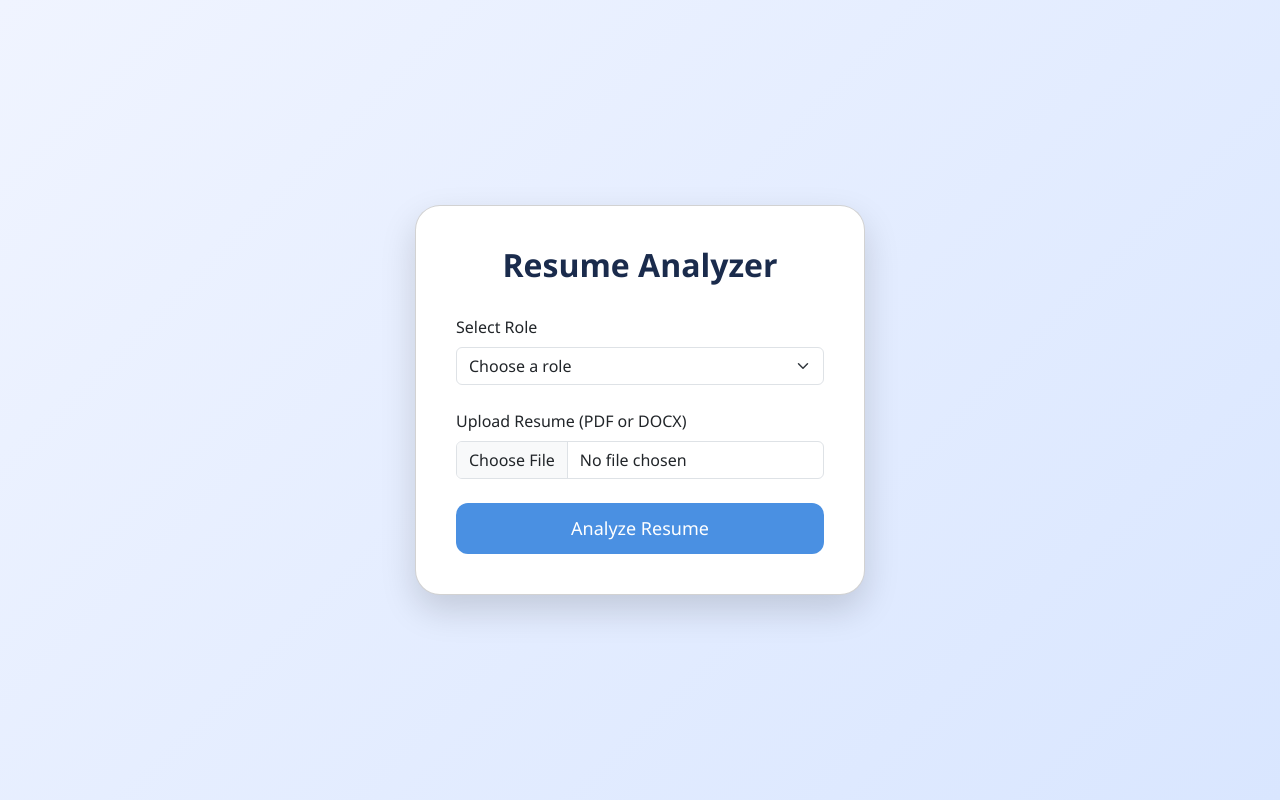
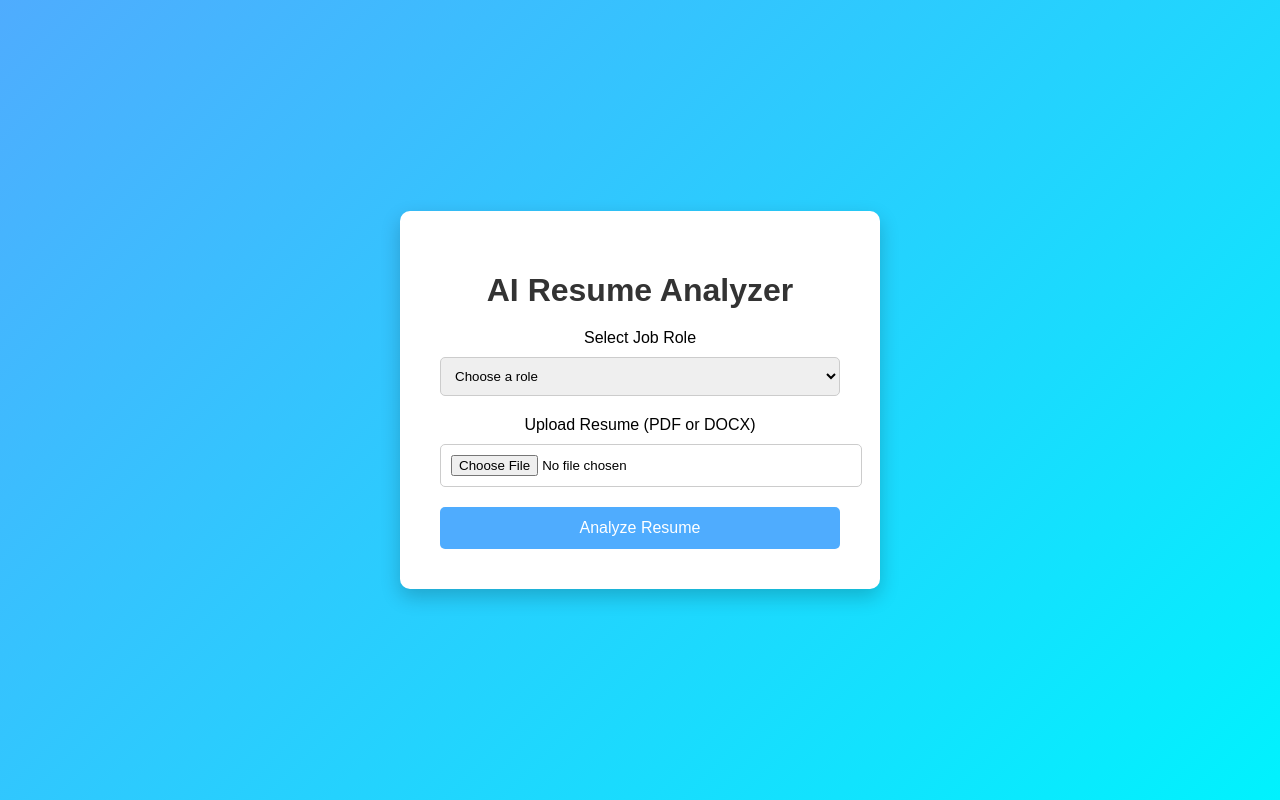
Before and after one commit to Soudhamini04/resume-analyzer, a Flask app: page / in a window 1280 px wide. Run offline with Flask 3, Linux system fonts and the light colour scheme.

Commit message:
Updated resume analyzer code and improvements

```diff
--- a/app.py
+++ b/app.py
@@ -1,123 +1,167 @@
-from flask import Flask, render_template, request, send_file
+from flask import Flask, render_template, request
 import PyPDF2
 import docx
-import io
-from reportlab.platypus import SimpleDocTemplate, Paragraph, Spacer
-from reportlab.lib.styles import getSampleStyleSheet
-from reportlab.lib.units import inch
+import os
 
 app = Flask(__name__)
 
 # ---------------- ROLE SKILLS DATABASE ---------------- #
+
 ROLE_SKILLS = {
-    "Data Scientist": ["python", "machine learning", "deep learning", "pandas", "numpy", "tensorflow", "pytorch", "sql", "statistics"],
-    "Web Developer": ["html", "css", "javascript", "react", "node", "flask", "django", "sql"],
-    "AI Engineer": ["python", "deep learning", "nlp", "tensorflow", "pytorch", "machine learning"],
-    "Software Engineer": ["java", "python", "c++", "data structures", "algorithms", "sql", "oop"],
-    "Frontend Developer": ["html", "css", "javascript", "react", "angular", "vue", "bootstrap"],
-    "Backend Developer": ["python", "java", "node", "django", "flask", "sql", "api", "microservices"],
-    "DevOps Engineer": ["aws", "docker", "kubernetes", "jenkins", "ci/cd", "linux", "monitoring", "terraform"],
-    "Mobile App Developer": ["android", "ios", "java", "kotlin", "swift", "flutter", "react native", "mobile ui"],
-    "Cloud Engineer": ["aws", "azure", "gcp", "docker", "kubernetes", "terraform", "ci/cd", "monitoring"],
-    "Machine Learning Engineer": ["python", "machine learning", "tensorflow", "pytorch", "data preprocessing", "model deployment", "numpy", "pandas"]
+
+"Data Scientist":[
+"python","machine learning","deep learning","statistics",
+"pandas","numpy","data analysis","tensorflow","pytorch","sql"
+],
+
+"Software Engineer":[
+"java","python","c++","data structures","algorithms",
+"system design","git","api","oop","debugging"
+],
+
+"Web Developer":[
+"html","css","javascript","react","node","express",
+"mongodb","frontend","backend","web development"
+],
+
+"Mobile App Developer":[
+"android","kotlin","java","flutter","react native",
+"mobile development","api","firebase"
+],
+
+"DevOps Engineer":[
+"docker","kubernetes","aws","azure","ci/cd",
+"jenkins","linux","terraform","cloud"
+],
+
+"Cloud Engineer":[
+"aws","azure","google cloud","docker","kubernetes",
+"cloud computing","linux","networking"
+],
+
+"Machine Learning Engineer":[
+"python","machine learning","deep learning",
+"tensorflow","pytorch","scikit learn","data pipelines"
+],
+
+"AI Engineer":[
+"python","deep learning","nlp","computer vision",
+"tensorflow","pytorch","machine learning"
+],
+
+"Frontend Developer":[
+"html","css","javascript","react","vue","angular",
+"ui","responsive design"
+],
+
+"Backend Developer":[
+"python","java","node","api","database",
+"sql","backend","server","microservices"
+]
+
 }
 
-IMPORTANT_SKILLS = ["python", "machine learning", "java", "aws", "docker"]
+# ---------------- RESUME TEXT EXTRACTION ---------------- #
 
-available_roles = list(ROLE_SKILLS.keys())
+def extract_text(file):
 
-# ---------------- UTILITY FUNCTIONS ---------------- #
-def extract_text(file):
-    text = ""
-    if file.filename.endswith('.pdf'):
-        reader = PyPDF2.PdfReader(file)
-        for page in reader.pages:
-            page_text = page.extract_text()
-            if page_text:
-                text += page_text.strip() + " "
-    elif file.filename.endswith('.docx'):
-        doc = docx.Document(file)
+    text=""
+
+    if file.filename.endswith(".pdf"):
+
+        pdf=PyPDF2.PdfReader(file)
+
+        for page in pdf.pages:
+            text+=page.extract_text()
+
+    elif file.filename.endswith(".docx"):
+
+        doc=docx.Document(file)
+
         for para in doc.paragraphs:
-            text += para.text.strip() + " "
+            text+=para.text
+
     return text.lower()
 
-def score_resume_for_role(resume_text, role):
-    role_skills = [skill.lower() for skill in ROLE_SKILLS[role]]
-    matched = []
-    missing = []
-    total_weight = 0
-    obtained_weight = 0
-    for skill in role_skills:
-        weight = 2 if skill in IMPORTANT_SKILLS else 1
-        total_weight += weight
-        occurrences = resume_text.count(skill)
-        if occurrences > 0:
-            # Only append skill name, no count
-            matched.append(skill)
-            obtained_weight += weight
-        else:
+
+# ---------------- ATS SCORE ---------------- #
+
+def calculate_ats_score(resume_text, role):
+
+    skills=ROLE_SKILLS[role]
+
+    matched=0
+
+    for skill in skills:
+
+        if skill.lower() in resume_text:
+            matched+=1
+
+    score=(matched/len(skills))*100
+
+    return round(score,2)
+
+
+# ---------------- MISSING SKILLS ---------------- #
+
+def missing_skills(resume_text, role):
+
+    skills=ROLE_SKILLS[role]
+
+    missing=[]
+
+    for skill in skills:
+
+        if skill.lower() not in resume_text:
             missing.append(skill)
-    score = int((obtained_weight / total_weight) * 100) if total_weight > 0 else 0
-    return score, matched, missing
 
-def analyze_top_roles(resume_text, top_n=3):
-    role_scores = []
-    for role in available_roles:
-        score, matched, missing = score_resume_for_role(resume_text, role)
-        role_scores.append({
-            "role": role,
-            "score": score,
-            "matched": matched,
-            "missing": missing
-        })
-    # Sort by score descending
-    role_scores.sort(key=lambda x: x["score"], reverse=True)
-    return role_scores[:top_n]
+    return missing
 
-# ---------------- FLASK ROUTES ---------------- #
-@app.route('/')
-def home():
-    return render_template("index.html", roles=available_roles)
 
-@app.route('/analyze', methods=['POST'])
-def analyze():
-    file = request.files['resume']
-    text = extract_text(file)
-    top_roles = analyze_top_roles(text, top_n=3)
-    return render_template("result.html", top_roles=top_roles)
+# ---------------- SUGGESTIONS ---------------- #
 
-@app.route('/download', methods=['POST'])
-def download():
-    import json
-    top_roles_json = request.form['top_roles']
-    top_roles = json.loads(top_roles_json)  # list of role dicts
+def generate_suggestions(missing):
 
-    buffer = io.BytesIO()
-    doc = SimpleDocTemplate(buffer)
-    elements = []
-    styles = getSampleStyleSheet()
+    suggestions=[]
 
-    elements.append(Paragraph("Resume Analysis Report", styles['Title']))
-    elements.append(Spacer(1, 0.3 * inch))
+    for skill in missing:
 
-    for role_info in top_roles:
-        elements.append(Paragraph(f"Role: {role_info['role']}", styles['Heading2']))
-        elements.append(Paragraph(f"ATS Score: {role_info['score']}%", styles['Normal']))
-        if role_info['matched']:
-            elements.append(Paragraph("Matched Skills:", styles['Heading3']))
-            for skill in role_info['matched']:
-                elements.append(Paragraph(f"- {skill}", styles['Normal']))
-        if role_info['missing']:
-            elements.append(Paragraph("Missing Skills:", styles['Heading3']))
-            for skill in role_info['missing']:
-                elements.append(Paragraph(f"- {skill}", styles['Normal']))
-        elements.append(Spacer(1, 0.3 * inch))
+        suggestions.append(f"Add experience or projects related to {skill}")
 
-    doc.build(elements)
-    buffer.seek(0)
+    return suggestions
 
-    return send_file(buffer, as_attachment=True, download_name="Resume_Report.pdf", mimetype='application/pdf')
 
-# ---------------- RUN APP ---------------- #
-if __name__ == "__main__":
-    app.run(debug=True, host='0.0.0.0', port=5000)
+# ---------------- ROUTES ---------------- #
+
+@app.route("/",methods=["GET","POST"])
+def index():
+
+    roles=list(ROLE_SKILLS.keys())
+
+    if request.method=="POST":
+
+        role=request.form["role"]
+
+        file=request.files["resume"]
+
+        resume_text=extract_text(file)
+
+        ats=calculate_ats_score(resume_text,role)
+
+        missing=missing_skills(resume_text,role)
+
+        suggestions=generate_suggestions(missing)
+
+        return render_template(
+        "result.html",
+        role=role,
+        score=ats,
+        missing=missing,
+        suggestions=suggestions
+        )
+
+    return render_template("index.html",roles=roles)
+
+
+if __name__=="__main__":
+    app.run(debug=True)
--- a/templates/index.html
+++ b/templates/index.html
@@ -1,71 +1,91 @@
 <!DOCTYPE html>
-<html lang="en">
+<html>
 <head>
-<meta charset="UTF-8">
-<meta name="viewport" content="width=device-width, initial-scale=1.0">
-<title>Resume Analyzer</title>
-<link href="https://cdn.jsdelivr.net/npm/bootstrap@5.3.1/dist/css/bootstrap.min.css" rel="stylesheet">
+<title>AI Resume Analyzer</title>
+
 <style>
-  body {
-    background: linear-gradient(135deg, #f0f4ff, #d9e6ff);
-    display: flex;
-    justify-content: center;
-    align-items: center;
-    height: 100vh;
-    font-family: 'Segoe UI', Tahoma, Geneva, Verdana, sans-serif;
+
+body{
+font-family: Arial;
+background: linear-gradient(135deg,#4facfe,#00f2fe);
+height:100vh;
+display:flex;
+justify-content:center;
+align-items:center;
+margin:0;
 }
-  .card {
-    padding: 40px;
-    border-radius: 25px;
-    box-shadow: 0 15px 35px rgba(0,0,0,0.15);
-    background: #ffffff;
-    width: 100%;
-    max-width: 450px;
+
+.container{
+background:white;
+padding:40px;
+border-radius:10px;
+box-shadow:0 8px 20px rgba(0,0,0,0.2);
+width:400px;
+text-align:center;
 }
-  h2 {
-    font-weight: 700;
-    margin-bottom: 30px;
-    text-align: center;
-    color: #1a2b4c;
+
+h1{
+margin-bottom:20px;
+color:#333;
 }
-  .btn-primary {
-    background-color: #4a90e2;
-    border: none;
-    font-size: 18px;
-    padding: 12px;
-    border-radius: 12px;
+
+select,input{
+width:100%;
+padding:10px;
+margin-top:10px;
+margin-bottom:20px;
+border-radius:5px;
+border:1px solid #ccc;
 }
-  .btn-primary:hover {
-    background-color: #357ab7;
+
+button{
+background:#4facfe;
+color:white;
+border:none;
+padding:12px;
+width:100%;
+border-radius:5px;
+font-size:16px;
+cursor:pointer;
 }
-  label {
-    font-weight: 500;
+
+button:hover{
+background:#00c6ff;
 }
+
 </style>
+
 </head>
+
 <body>
-  <div class="card">
-    <h2>Resume Analyzer</h2>
-    <form action="/analyze" method="POST" enctype="multipart/form-data">
-      <div class="mb-4">
-        <label for="role" class="form-label">Select Role</label>
-        <select class="form-select" id="role" name="role" required>
-          <option value="" selected disabled>Choose a role</option>
+
+<div class="container">
+
+<h1>AI Resume Analyzer</h1>
+
+<form method="POST" enctype="multipart/form-data">
+
+<label>Select Job Role</label>
+
+<select name="role" required>
+
+<option value="">Choose a role</option>
+
 {% for role in roles %}
-            <option value="{{ role }}">{{ role }}</option>
+<option value="{{role}}">{{role}}</option>
 {% endfor %}
+
 </select>
+
+<label>Upload Resume (PDF or DOCX)</label>
+
+<input type="file" name="resume" required>
+
+<button type="submit">Analyze Resume</button>
+
+</form>
+
 </div>
 
-      <div class="mb-4">
-        <label for="resume" class="form-label">Upload Resume (PDF or DOCX)</label>
-        <input class="form-control" type="file" id="resume" name="resume" accept=".pdf,.docx" required>
-      </div>
-
-      <div class="d-grid mt-3">
-        <button type="submit" class="btn btn-primary">Analyze Resume</button>
-      </div>
-    </form>
-  </div>
 </body>
 </html>
```
Also changed, not shown: templates/result.html (+36 -37 lines), 1 other file. Lines whose indentation alone changed are shown as unchanged.
